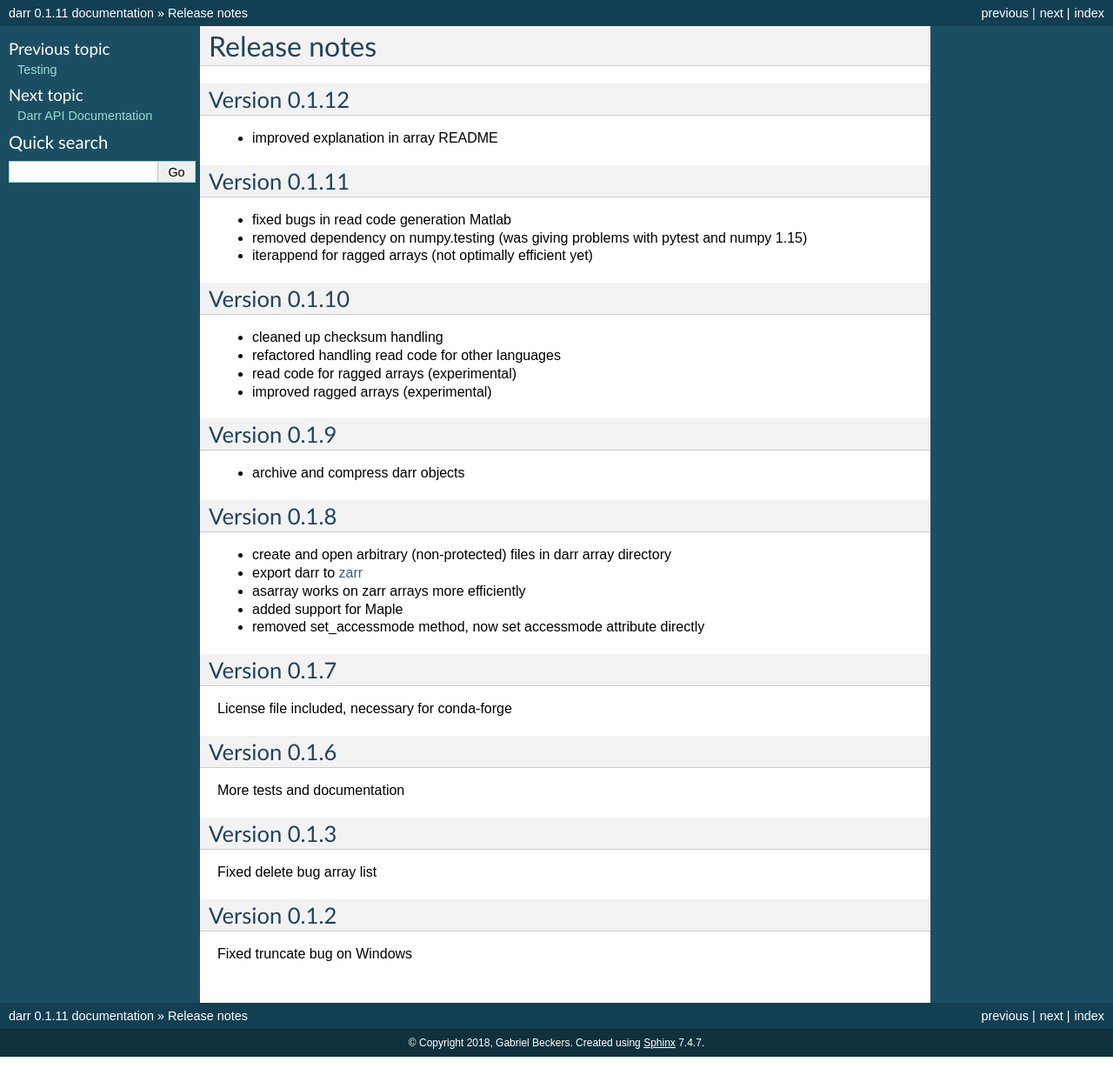
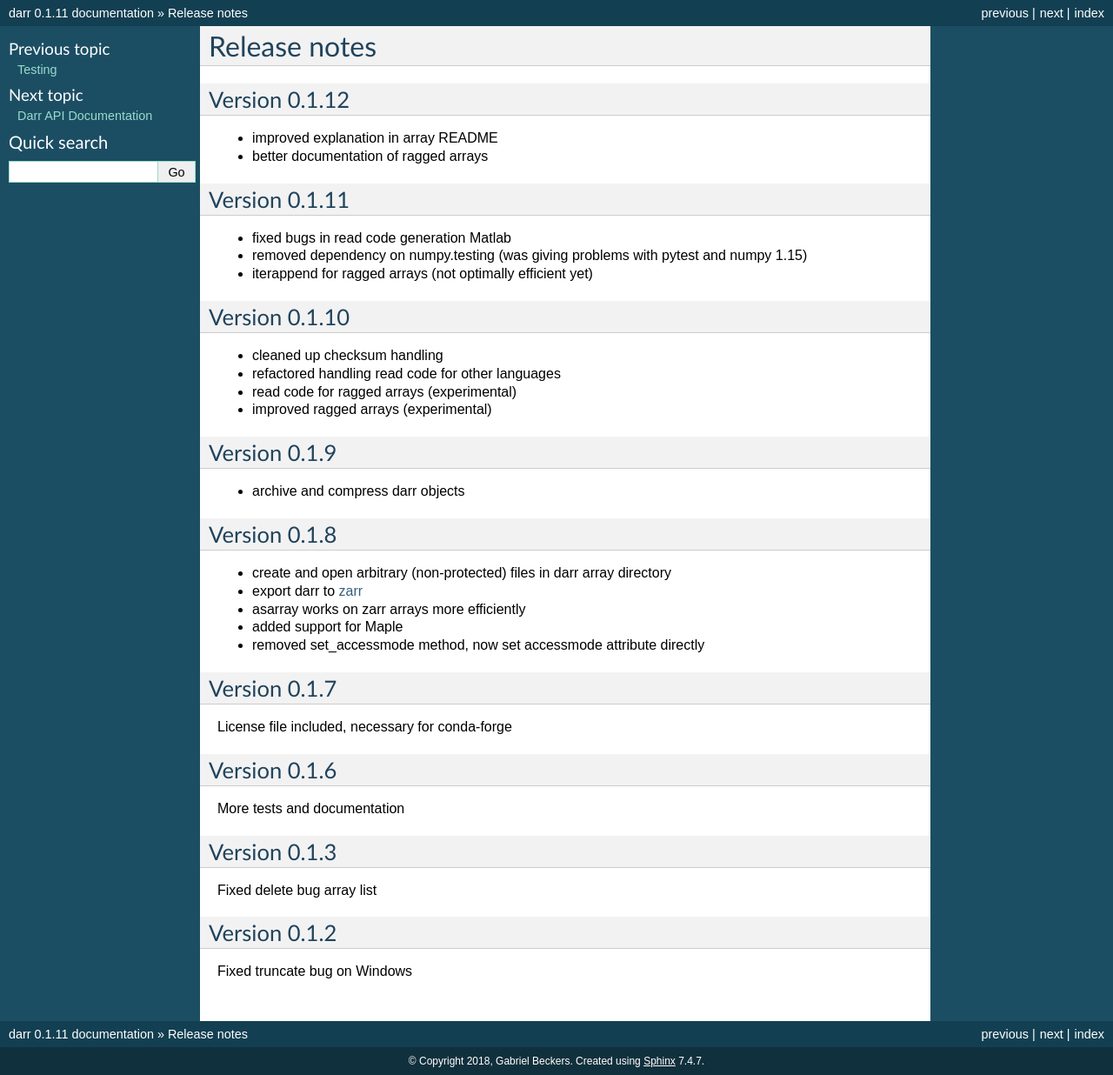
Before and after one commit to gbeckers/Darr, a Sphinx documentation site: the page built from docs/releasenotes.rst, in a window 1280 px wide. Shown: the whole page at 87% size. Built offline with Sphinx 7.4.7, drawn with Linux system fonts in a browser that asks for light colours; before the commit the page ends 1215 px from its top, so only the background shows below that.

Commit message:
update release notes

```diff
--- a/docs/releasenotes.rst
+++ b/docs/releasenotes.rst
@@ -4,6 +4,7 @@ Release notes
 Version 0.1.12
 --------------
 - improved explanation in array README
+- better documentation of ragged arrays
 
 Version 0.1.11
 --------------
```
